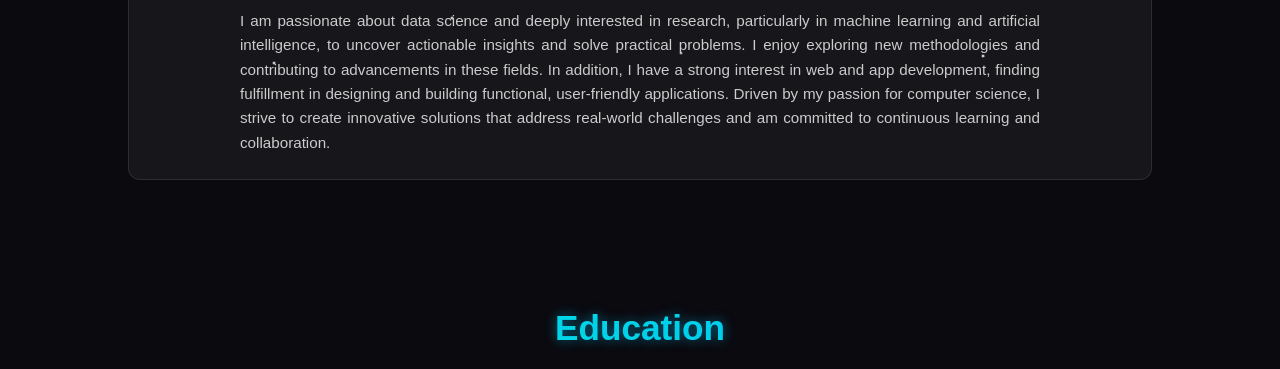
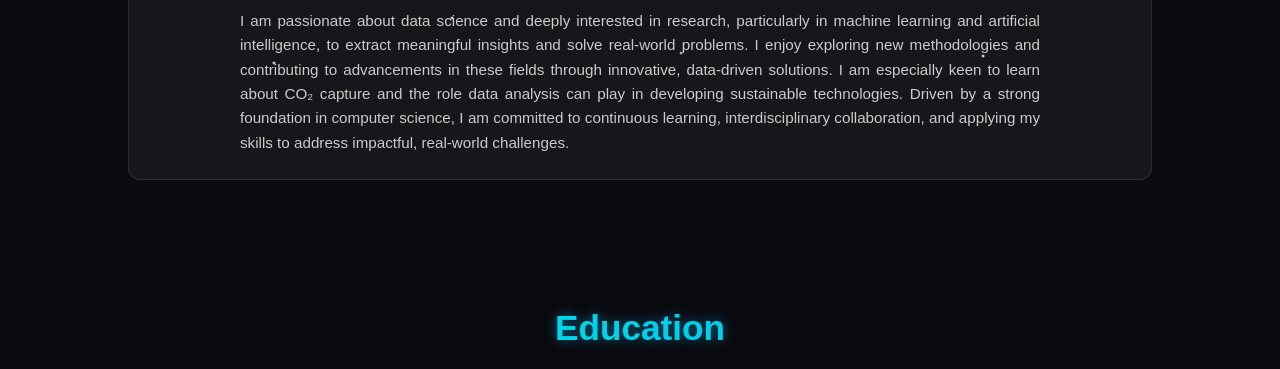
Before and after one commit to KARTHIK-Coding/portfolio, a plain HTML site: page index.html in a window 1280 px wide. Shown: the part 697-1066 px from the top of the page. Drawn offline with Linux system fonts and the light colour scheme.

Commit message:
Update index.html

```diff
--- a/index.html
+++ b/index.html
@@ -346,7 +346,7 @@
       <div class="card">
 <h2>Interests</h2>
     <p>
-    I am passionate about data science and deeply interested in research, particularly in machine learning and artificial intelligence, to uncover actionable insights and solve practical problems. I enjoy exploring new methodologies and contributing to advancements in these fields. In addition, I have a strong interest in web and app development, finding fulfillment in designing and building functional, user-friendly applications. Driven by my passion for computer science, I strive to create innovative solutions that address real-world challenges and am committed to continuous learning and collaboration.
+    I am passionate about data science and deeply interested in research, particularly in machine learning and artificial intelligence, to extract meaningful insights and solve real-world problems. I enjoy exploring new methodologies and contributing to advancements in these fields through innovative, data-driven solutions. I am especially keen to learn about CO₂ capture and the role data analysis can play in developing sustainable technologies. Driven by a strong foundation in computer science, I am committed to continuous learning, interdisciplinary collaboration, and applying my skills to address impactful, real-world challenges.
   </p>
       </div>
     </div>
```
